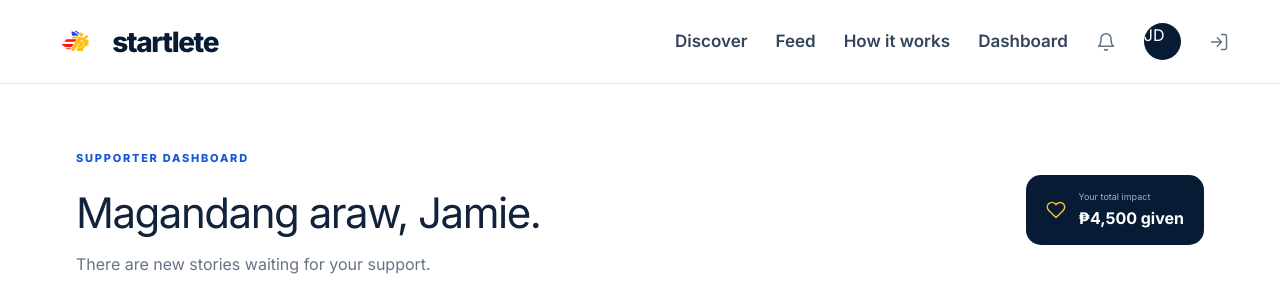
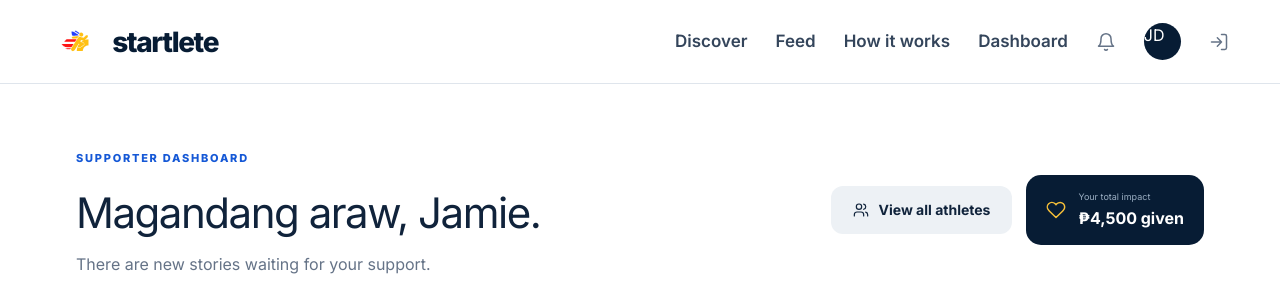
Before and after one commit to Metach1/hacktoberfest-2026, a Next.js app: page /dashboard in a window 1280 px wide. Shown: the top 295 px of the page. Built offline with nearby package versions, Linux system fonts and the light colour scheme; sample sign-in values are in the browser's storage.

Commit message:
added view all athletes button in dashboard for supporters

```diff
--- a/app/globals.css
+++ b/app/globals.css
@@ -254,6 +254,7 @@ textarea { padding-top: 12px; min-height: 100px; resize: vertical; }
 .dash-welcome { display: flex; align-items: center; justify-content: space-between; margin-bottom: 40px; }
 .dash-welcome h1, .settings-head h1 { font-size: 42px; margin: 0 0 8px; }
 .dash-welcome p, .settings-head p { color: var(--muted); margin: 0; }
+.dash-welcome-actions { display: flex; align-items: center; gap: 14px; }
 .impact-chip { background: var(--navy); color: var(--gold); border-radius: 15px; padding: 15px 20px; display: flex; gap: 12px; align-items: center; }
 .impact-chip span { display: flex; flex-direction: column; }
 .impact-chip small { color: #9baec2; font-size: 9px; }
@@ -422,6 +423,7 @@ textarea { padding-top: 12px; min-height: 100px; resize: vertical; }
   .role-switch, .field-row { grid-template-columns: 1fr; }
   .dash-welcome { align-items: flex-start; flex-direction: column; gap: 20px; }
   .dash-welcome h1, .settings-head h1 { font-size: 34px; }
+  .dash-welcome-actions { flex-direction: column; align-items: stretch; gap: 12px; width: 100%; }
   .impact-chip { width: 100%; }
   .dashboard { padding: 45px 18px 70px; }
   .stat-grid, .dashboard-grid { grid-template-columns: 1fr; }
--- a/src/app/screens/dashboard.tsx
+++ b/src/app/screens/dashboard.tsx
@@ -2,6 +2,7 @@
 
 import { useEffect, useRef, useState } from "react";
 import { createPortal } from "react-dom";
+import Link from "next/link";
 import { useRouter } from "next/navigation";
 import { AthleteCard, Icon, MiniAthlete, Progress, peso } from "@/src/app/shared/ui";
 import { useStarlete, type Donation, type QrCode } from "@/src/app/store";
@@ -162,7 +163,7 @@ function SupporterDashboard({ athletes }: { athletes: Athlete[] }) {
   const myPayments = getDonationsForSupporter();
   return (
     <main className="dashboard page-shell">
-      <div className="dash-welcome"><div><span className="eyebrow">Supporter dashboard</span><h1>Magandang araw, Jamie.</h1><p>There are new stories waiting for your support.</p></div><div className="impact-chip"><Icon name="heart" /><span><small>Your total impact</small><b>₱4,500 given</b></span></div></div>
+      <div className="dash-welcome"><div><span className="eyebrow">Supporter dashboard</span><h1>Magandang araw, Jamie.</h1><p>There are new stories waiting for your support.</p></div><div className="dash-welcome-actions"><Link className="button secondary" href="/discover?view=all"><Icon name="users" size={16} /> View all athletes</Link><div className="impact-chip"><Icon name="heart" /><span><small>Your total impact</small><b>₱4,500 given</b></span></div></div></div>
       <section><div className="section-head"><div><span className="eyebrow">Picked for you</span><h2>Athletes making moves</h2></div></div><div className="card-grid">{athletes.slice(0, 3).map(a => <AthleteCard key={a.id} athlete={a} />)}</div></section>
       <section className="dashboard-grid">
         <div className="dash-card">
--- a/src/app/screens/discover.tsx
+++ b/src/app/screens/discover.tsx
@@ -168,7 +168,22 @@ export function DiscoverScreen() {
   // selection/search changes so "Expand" always reflects the current results.
   const [expanded, setExpanded] = useState(false);
   // Independent "browse every athlete" modal, unaffected by region/search/sport.
-  const [viewAll, setViewAll] = useState(false);
+  // Initialized from ?view=all so it can be opened from another page (e.g. the
+  // supporter dashboard) by navigating to /discover?view=all. The initializer
+  // reads the param once at mount — no setState-in-effect.
+  const [viewAll, setViewAll] = useState(() => searchParams.get("view") === "all");
+
+  // Close the all-athletes sheet and strip ?view=all so a refresh (or the
+  // browser back button) does not reopen it. Leaves any ?region= untouched.
+  const closeViewAll = useCallback(() => {
+    setViewAll(false);
+    if (searchParams.get("view") === "all") {
+      const params = new URLSearchParams(searchParams.toString());
+      params.delete("view");
+      const query = params.toString();
+      router.replace(query ? `${pathname}?${query}` : pathname, { scroll: false });
+    }
+  }, [pathname, router, searchParams]);
 
   // The selected region is held in the URL so it is shareable and works with
   // the browser back button. A valid region code is one that exists on the map.
@@ -235,11 +250,11 @@ export function DiscoverScreen() {
   useEffect(() => {
     if (!expanded && !viewAll) return;
     const onKey = (e: KeyboardEvent) => {
-      if (e.key === "Escape") { setExpanded(false); setViewAll(false); }
+      if (e.key === "Escape") { setExpanded(false); closeViewAll(); }
     };
     document.addEventListener("keydown", onKey);
     return () => document.removeEventListener("keydown", onKey);
-  }, [expanded, viewAll]);
+  }, [expanded, viewAll, closeViewAll]);
 
   const headingName = selectedRegionName ?? "the Philippines";
 
@@ -327,9 +342,9 @@ export function DiscoverScreen() {
       {/* Browse every registered athlete, unfiltered. Same sheet pattern as the
           region catalog, but it never sets a region. */}
       {viewAll && (
-        <div className="modal-backdrop catalog-backdrop" onClick={() => setViewAll(false)}>
+        <div className="modal-backdrop catalog-backdrop" onClick={closeViewAll}>
           <div className="catalog-sheet" role="dialog" aria-modal="true" aria-label="All athletes" onClick={(e) => e.stopPropagation()}>
-            <button type="button" className="modal-close" onClick={() => setViewAll(false)} aria-label="Close catalog"><Icon name="close" /></button>
+            <button type="button" className="modal-close" onClick={closeViewAll} aria-label="Close catalog"><Icon name="close" /></button>
             <div className="results-head">
               <div>
                 <span className="eyebrow">Athlete community</span>
```
